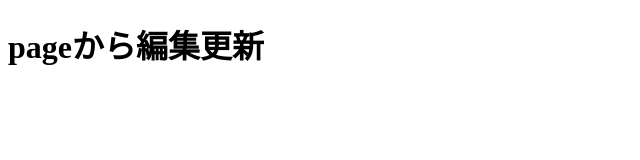
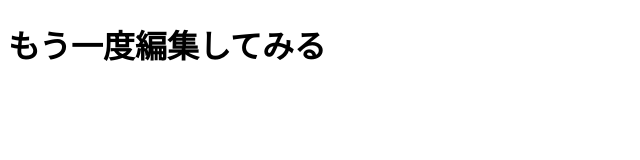
Before and after one commit to mf2304/mf2304.github.io, a plain HTML site: page index.html in a window 1280 px wide. Shown: the whole page, without its empty margins (0-640 px from the left). Drawn offline with Linux system fonts and the light colour scheme.

Commit message:
index.htmlをもう一度編集

```diff
--- a/index.html
+++ b/index.html
@@ -1,6 +1,6 @@
 <!DOCTYPE html>
 <html>
 <body>
-<h1>pageから編集更新</h1>
+<h1>もう一度編集してみる</h1>
 </body>
 </html>
```
